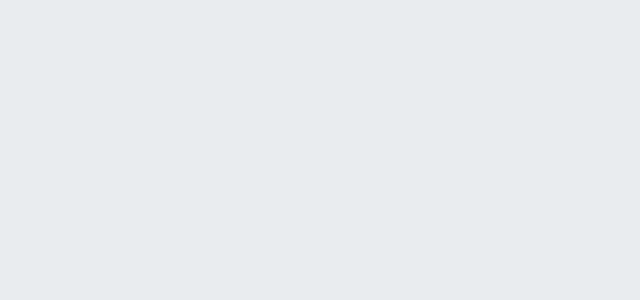
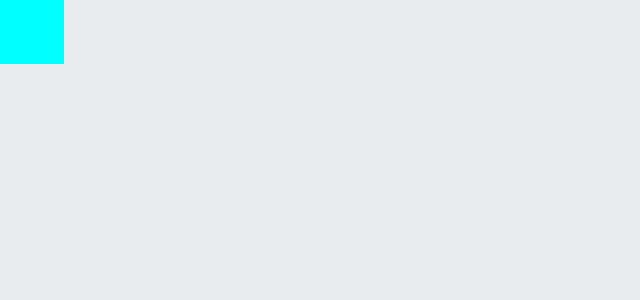
Before and after one commit to ShinEunJin/react-typescript-study, a React (Create React App) app: page / in a window 1280 px wide. Shown: the top 300 px of the page, without its empty margins (0-640 px from the left). Built offline with nearby package versions, Linux system fonts and the light colour scheme.

Commit message:
typescript error actions ( ) => { }

```diff
--- a/src/contextAPI/Color.tsx
+++ b/src/contextAPI/Color.tsx
@@ -1,18 +1,10 @@
 import { createContext, useState } from "react"
-
-interface childrenProps {
-    children: React.ReactNode
-}
 
 const ColorContext = createContext({
     state: { color: "aqua", subColor: "orange" },
-    actions: {
-        setColor: () => { },
-        setSubColor: () => { }
-    }
 })
 
-const ColorProvider = ({ children }: childrenProps) => {
+const ColorProvider = ({ children }: { children: React.ReactNode }) => {
     const [color, setColor] = useState("aqua")
     const [subColor, setSubColor] = useState("orange")
 
--- a/src/contextAPI/ColorBox.tsx
+++ b/src/contextAPI/ColorBox.tsx
@@ -1,16 +1,19 @@
 import { ColorConsumer } from "./Color"
 
-interface PropsType {
-  state: { color: string, subColor: string },
-  actions: { setColor: () => void, setSubColor: () => void }
-}
+const ColorBox = () => {
 
-const ColorBox = () => {
+  interface valueType {
+    state: {
+      color: string,
+      subColor: string
+    },
+  }
+
   return (
     <ColorConsumer>
-      {(value): PropsType => (
+      {(value: valueType) => (
         <div
-          style={{ width: 64, height: 64, backgroundColor: value.color }}
+          style={{ width: 64, height: 64, backgroundColor: value.state.color }}
         ></div>
       )}
     </ColorConsumer>
```
